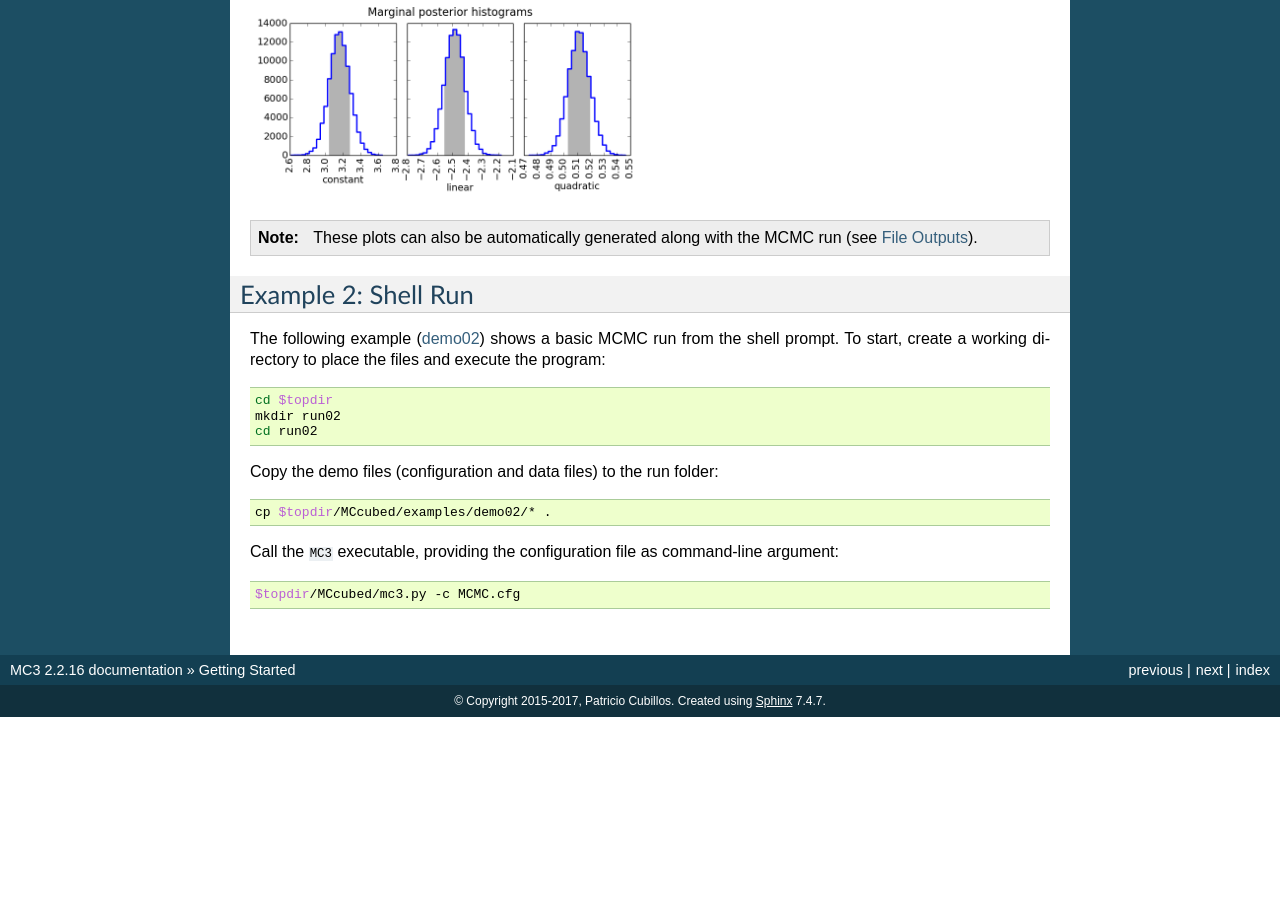
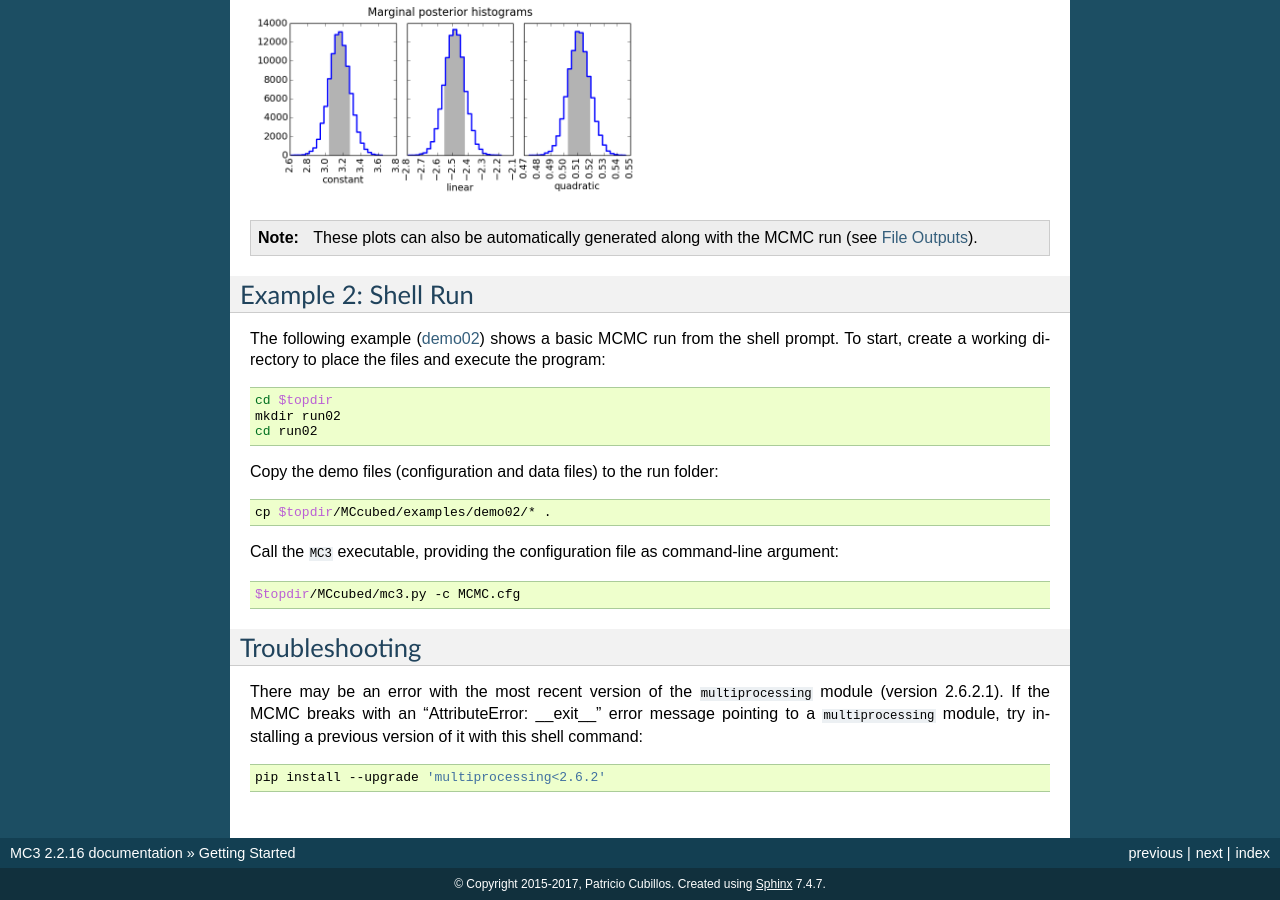
Before and after one commit to pcubillos/mc3, a Sphinx documentation site: the page built from docs/getstarted.rst, in a window 1280 px wide and 900 px high, scrolled down 4035 px. Built offline with Sphinx 7.4.7, drawn with Linux system fonts in a browser that asks for light colours; before the commit the page ends 4752 px from its top, so only the background shows below that.

Commit message:
Added multiprocessing troubleshooting to documentation.

```diff
--- a/docs/getstarted.rst
+++ b/docs/getstarted.rst
@@ -247,3 +247,16 @@ command-line argument:
 .. code-block:: shell
 
    $topdir/MCcubed/mc3.py -c MCMC.cfg
+
+Troubleshooting
+---------------
+
+There may be an error with the most recent version of the
+``multiprocessing`` module (version 2.6.2.1).  If the MCMC breaks with
+an "AttributeError: __exit__" error message pointing to a
+``multiprocessing`` module, try installing a previous version of it with
+this shell command:
+
+.. code-block:: shell
+
+   pip install --upgrade 'multiprocessing<2.6.2'
```
